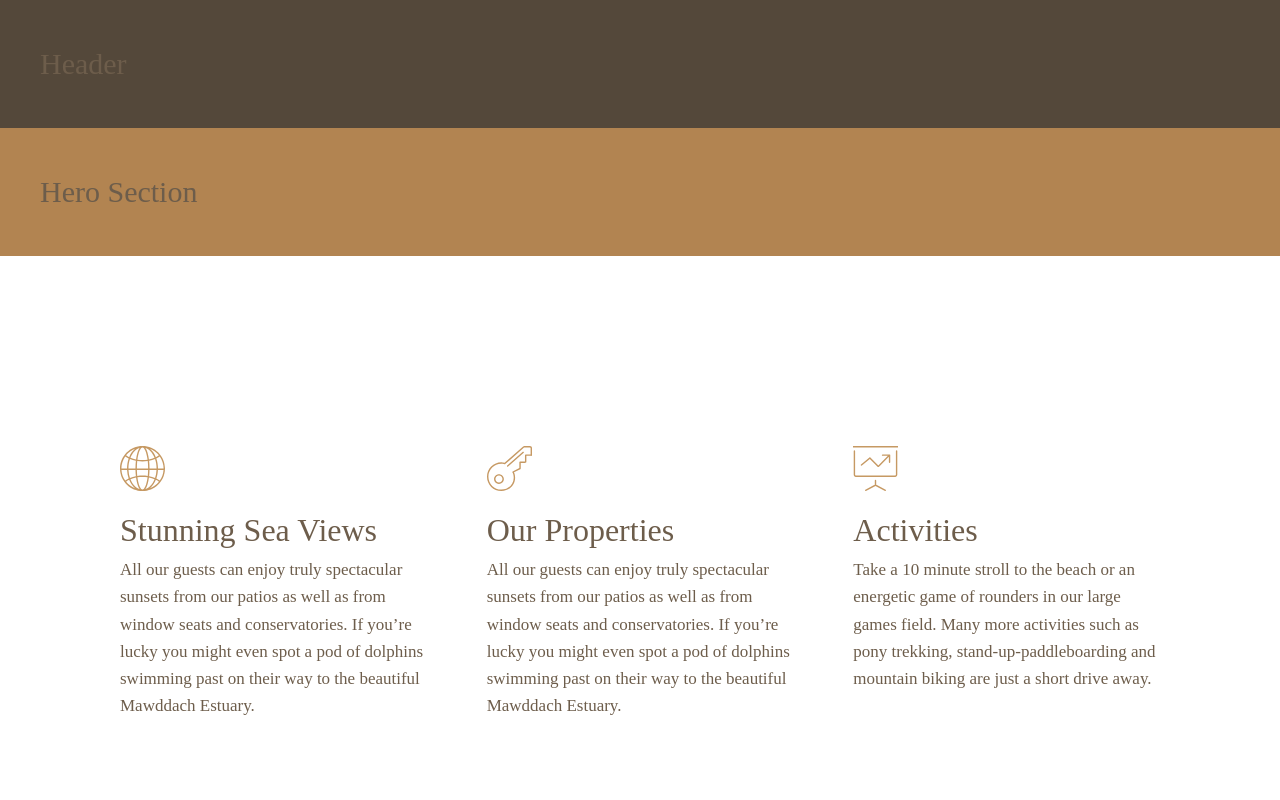
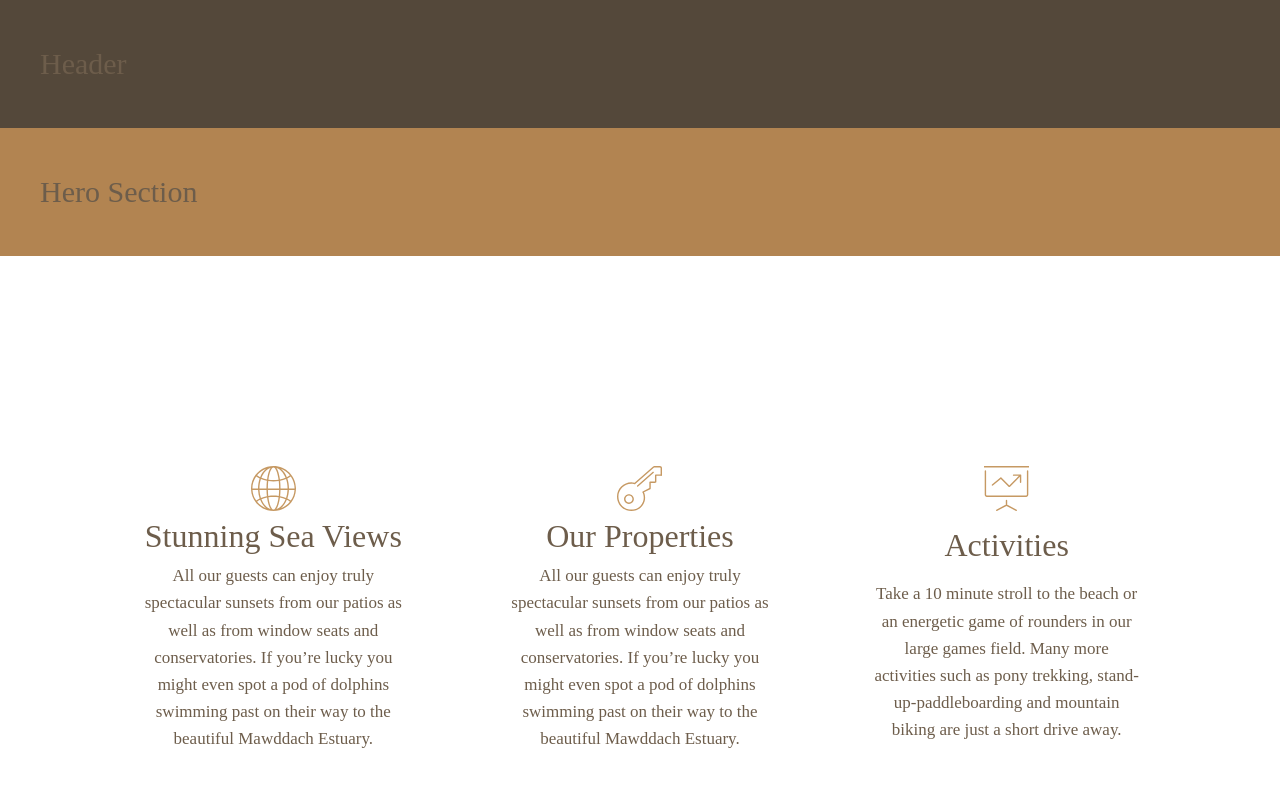
Before and after one commit to trickyBytes/pentrebach-talum-nextjs, a Next.js app: page / in a window 1280 px wide. Shown: the top 800 px of the page. Built offline with nearby package versions, Linux system fonts and the light colour scheme; a web font is replaced by a local one.

Commit message:
Centering content in item boxes

```diff
--- a/styles/_intro.scss
+++ b/styles/_intro.scss
@@ -1,15 +1,17 @@
 .intro {
     // background-color: $color-grey-dark-1;
     grid-column: center-start / center-end;
-
     margin: 15rem 0;
-
     display: grid;
     grid-template-columns: repeat(3, 1fr);
-    grid-gap: 6rem;
+    gap: 6rem;
 }
 
 .item {
+    display: grid;
+    justify-items: center;
+    text-align: center;
+    padding: 2rem;
 
     &__icon {
         fill: $color-primary;
```
